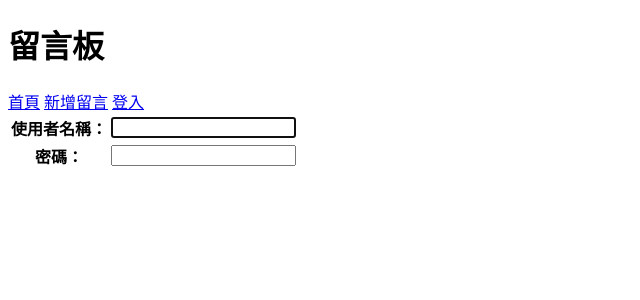
After one commit to Pattywu20031224/guestbook, a Django app: page /acounts/login/ in a window 1280 px wide. The commit adds this page. Shown: the top 300 px of the page, without its empty margins (0-640 px from the left). Run offline with Django 3.2, Linux system fonts and the light colour scheme.

Commit message:
user log in logout

```diff
--- a/guestbook/settings.py
+++ b/guestbook/settings.py
@@ -119,3 +119,5 @@ USE_TZ = True
 # https://docs.djangoproject.com/en/2.2/howto/static-files/
 
 STATIC_URL = '/static/'
+
+LOGIN_REDRECT_URL="/"
--- a/guestbook/urls.py
+++ b/guestbook/urls.py
@@ -21,4 +21,6 @@ urlpatterns = [
     path('admin/', admin.site.urls),
     path('message/', include('web.urls')),
     path('',RedirectView.as_view(url='message/')),
+    path('acounts/', include('django.contrib.auth.urls')),
+
 ]
--- a/web/templates/base.html
+++ b/web/templates/base.html
@@ -8,6 +8,11 @@
   <div>
     <a href="/">首頁</a>
     <a href="{% url 'msg_create' %}">新增留言</a>
+    {% if not user.is_authenticated %}
+    <a href="{% url 'login' %}">登入</a>
+    {% else %}
+    <a href="{% url 'logout'%}">登出</a>
+    {% endif %}
   </div>
   <div>
     {% block content %}{% endblock %}
--- /dev/null
+++ b/web/templates/registration/logged_out.html
@@ -0,0 +1,6 @@
+{% extends "base.html" %}
+
+{% block content %}
+<p >您已登出!!</p>
+<a href="{% url 'login'%}" class="btn btn-primary">請按此處重新<i class="fas fa-sign-in-alt"></i> 登入</a>
+{% endblock %}
--- /dev/null
+++ b/web/templates/registration/login.html
@@ -0,0 +1,10 @@
+{% extends "base.html" %}
+{% block content %}
+<form action ="" method="post">
+    {% csrf_token %}
+    <table>
+    {{form.as_table}}
+    </table>
+    <intput type= "submit" value="登入"></intput>
+</form>
+{% endblock  %}
--- a/web/templates/web/message_list.html
+++ b/web/templates/web/message_list.html
@@ -6,7 +6,9 @@
   <li>
     {{ message.publication_date }}
     <a href="{% url 'msg_view' message.id %}">{{ message.subject }}</a>
-    -<a href="{% url 'msg_delete' message.id %}">刪除</a>
+    {% if user.is_authenticated%}
+    <a href="{% url 'msg_delete' message.id %}">刪除</a>
+    {% endif %}
   </li>
   {% endfor %}
 </ul>
--- a/web/views.py
+++ b/web/views.py
@@ -2,6 +2,8 @@ from django.shortcuts import render
 from django.views.generic import *
 from django.urls import reverse_lazy
 from .models import Message
+from .models import Message
+from django.contrib.auth.mixins import LoginRequiredMixin
 
 # Create your views here.
 #留言列表
```
